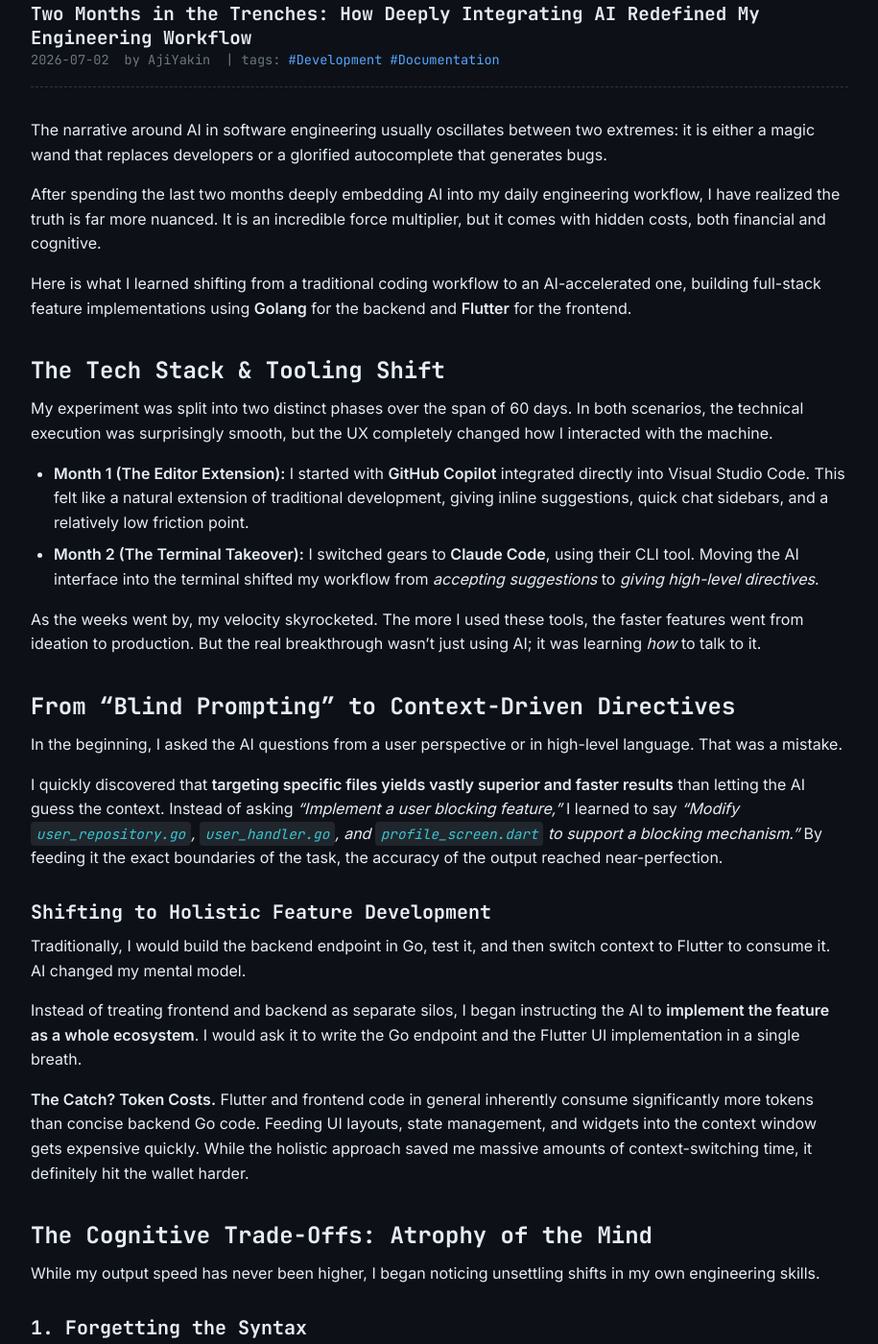
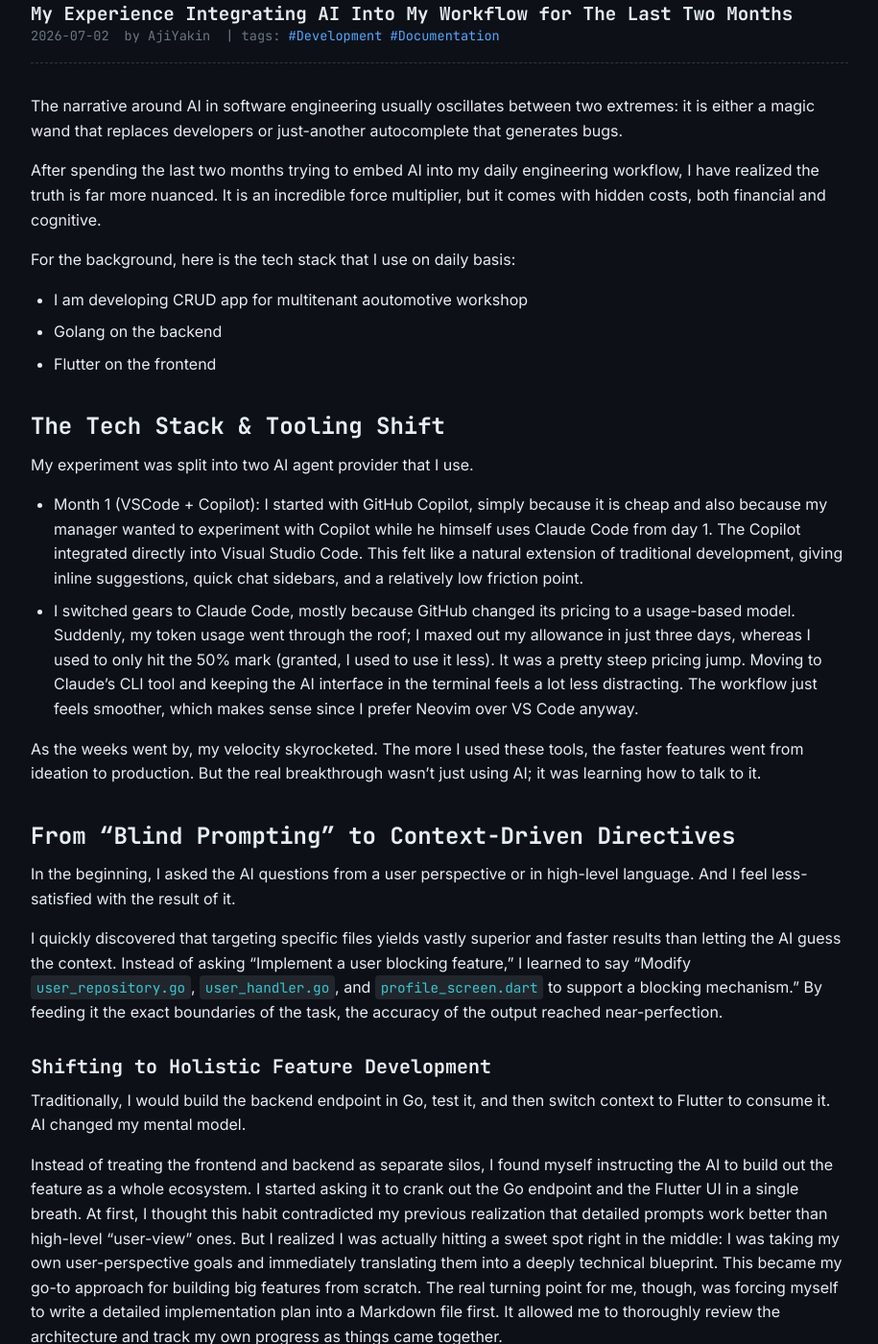
Before and after one commit to theikalman/theikalman.github.io, a Jekyll site: the page built from _posts/2026-07-02-my-experiences-of-integrating-ai-to-my-workflow.md, in a window 1280 px wide and 1400 px high, scrolled down 236 px. Shown: the whole window at 96% size, without its empty margins (182-1097 px from the left). Built offline with Jekyll 4.4.1, drawn with Linux system fonts in a browser that asks for light colours; some of the changed text lies outside the part shown.

Commit message:
Revise post on AI integration experiences
Updated the title and refined the content to clarify the author's experiences with AI integration in their workflow, including specific tools and phases of experimentation.

```diff
--- a/_posts/2026-07-02-my-experiences-of-integrating-ai-to-my-workflow.md
+++ b/_posts/2026-07-02-my-experiences-of-integrating-ai-to-my-workflow.md
@@ -1,6 +1,6 @@
 ---
 layout: post
-title:  "Two Months in the Trenches: How Deeply Integrating AI Redefined My Engineering Workflow"
+title:  "My Experience Integrating AI Into My Workflow for The Last Two Months"
 date:   2026-07-02 14:38:00
 categories: Dev Documentation
 tags:
@@ -9,46 +9,51 @@
 ---
 
 The narrative around AI in software engineering usually oscillates between two
-extremes: it is either a magic wand that replaces developers or a glorified
+extremes: it is either a magic wand that replaces developers or just-another
 autocomplete that generates bugs.
 
-After spending the last two months deeply embedding AI into my daily
+After spending the last two months trying to embed AI into my daily
 engineering workflow, I have realized the truth is far more nuanced. It is an
 incredible force multiplier, but it comes with hidden costs, both financial and
 cognitive.
 
-Here is what I learned shifting from a traditional coding workflow to an
-AI-accelerated one, building full-stack feature implementations using
-**Golang** for the backend and **Flutter** for the frontend.
+For the background, here is the tech stack that I use on daily basis:
+- I am developing CRUD app for multitenant aoutomotive workshop
+- Golang on the backend
+- Flutter on the frontend
 
 ## The Tech Stack & Tooling Shift
 
-My experiment was split into two distinct phases over the span of 60 days. In
-both scenarios, the technical execution was surprisingly smooth, but the UX
-completely changed how I interacted with the machine.
+My experiment was split into two AI agent provider that I use.
 
-* **Month 1 (The Editor Extension):** I started with **GitHub Copilot**
-  integrated directly into Visual Studio Code. This felt like a natural
-  extension of traditional development, giving inline suggestions, quick chat
-  sidebars, and a relatively low friction point.
-* **Month 2 (The Terminal Takeover):** I switched gears to **Claude Code**,
-  using their CLI tool. Moving the AI interface into the terminal shifted my
-  workflow from *accepting suggestions* to *giving high-level directives*.
+* Month 1 (VSCode + Copilot): I started with GitHub Copilot, simply because
+  it is cheap and also because my manager wanted to experiment with Copilot
+  while he himself uses Claude Code from day 1. The Copilot integrated
+  directly into Visual Studio Code. This felt like a natural extension of
+  traditional development, giving inline suggestions, quick chat sidebars,
+  and a relatively low friction point.
+* I switched gears to Claude Code, mostly because GitHub changed its pricing
+  to a usage-based model. Suddenly, my token usage went through the roof;
+  I maxed out my allowance in just three days, whereas I used to only hit
+  the 50% mark (granted, I used to use it less). It was a pretty steep pricing
+  jump. Moving to Claude's CLI tool and keeping the AI interface in the
+  terminal feels a lot less distracting. The workflow just feels smoother,
+  which makes sense since I prefer Neovim over VS Code anyway.
 
 As the weeks went by, my velocity skyrocketed. The more I used these tools, the
 faster features went from ideation to production. But the real breakthrough
-wasn't just using AI; it was learning *how* to talk to it.
+wasn't just using AI; it was learning how to talk to it.
 
 ## From "Blind Prompting" to Context-Driven Directives
 
 In the beginning, I asked the AI questions from a user perspective or in
-high-level language. That was a mistake.
+high-level language. And I feel less-satisfied with the result of it.
 
-I quickly discovered that **targeting specific files yields vastly superior and
-faster results** than letting the AI guess the context. Instead of asking
-*"Implement a user blocking feature,"* I learned to say *"Modify
+I quickly discovered that targeting specific files yields vastly superior and
+faster results than letting the AI guess the context. Instead of asking
+"Implement a user blocking feature," I learned to say "Modify
 `user_repository.go`, `user_handler.go`, and `profile_screen.dart` to support a
-blocking mechanism."* By feeding it the exact boundaries of the task, the
+blocking mechanism." By feeding it the exact boundaries of the task, the
 accuracy of the output reached near-perfection.
 
 ### Shifting to Holistic Feature Development
@@ -56,11 +61,20 @@
 Traditionally, I would build the backend endpoint in Go, test it, and then
 switch context to Flutter to consume it. AI changed my mental model.
 
-Instead of treating frontend and backend as separate silos, I began instructing
-the AI to **implement the feature as a whole ecosystem**. I would ask it to
-write the Go endpoint and the Flutter UI implementation in a single breath.
+Instead of treating the frontend and backend as separate silos, I found
+myself instructing the AI to build out the feature as a whole ecosystem.
+I started asking it to crank out the Go endpoint and the Flutter UI in a
+single breath. At first, I thought this habit contradicted my previous
+realization that detailed prompts work better than high-level "user-view"
+ones. But I realized I was actually hitting a sweet spot right in the
+middle: I was taking my own user-perspective goals and immediately
+translating them into a deeply technical blueprint. This became my go-to
+approach for building big features from scratch. The real turning point
+for me, though, was forcing myself to write a detailed implementation plan
+into a Markdown file first. It allowed me to thoroughly review the
+architecture and track my own progress as things came together.
 
-**The Catch? Token Costs.** Flutter and frontend code in general inherently
+The Catch? Token Costs. Flutter and frontend code in general inherently
 consume significantly more tokens than concise backend Go code. Feeding UI
 layouts, state management, and widgets into the context window gets expensive
 quickly. While the holistic approach saved me massive amounts of
```
